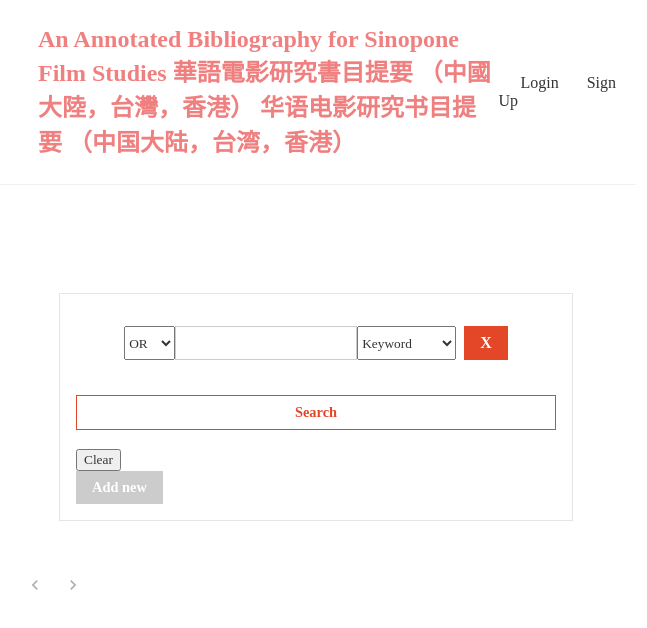
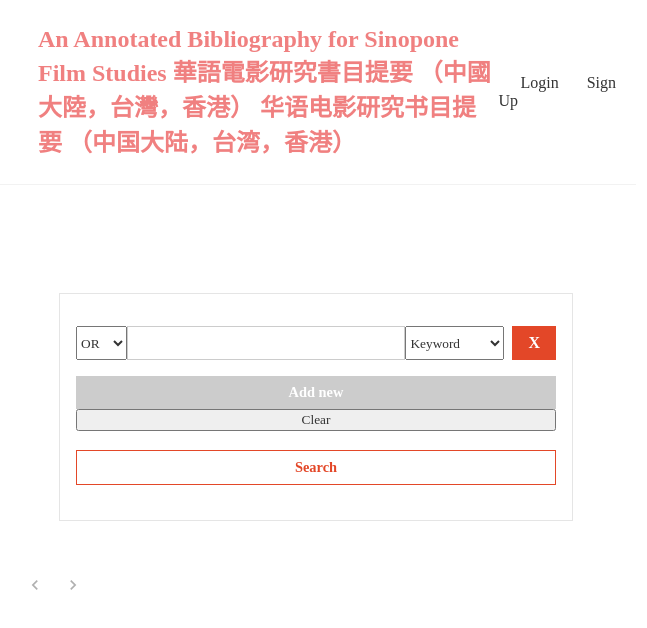
Before and after one commit to nicholasjdc/fim_collection, a React (Vite) app in the folder frontend/: page /booleanSearch in a window 1280 px wide. Shown: the top 628 px of the page, without its empty margins (324-971 px from the left). Built offline with nearby package versions, Linux system fonts and the light colour scheme.

Commit message:
added modular language code and subjects, allowed hiding subjects

```diff
--- a/frontend/src/function_helpers/handyVariables.ts
+++ b/frontend/src/function_helpers/handyVariables.ts
@@ -13,7 +13,6 @@ export const allLC = [
   'ncl',
   'jpn',
   'ctfal',
-  'worldcat',
   'duxiu',
   'zh-cn',
   'ja',
--- a/frontend/src/index.css
+++ b/frontend/src/index.css
@@ -70,7 +70,16 @@
   padding: 8px;
   cursor: pointer;
 }
-
+/* Subject list for edit and create*/
+.subject-list {
+  padding: 10px;
+  border-radius: 5px;
+  display: flex;
+  align-items: center;
+  flex-direction: column;
+  margin-bottom: 5px;
+  justify-content: space-between;
+}
 /* blog form */
 .create {
   max-width: 400px;
@@ -207,3 +216,111 @@
 .home .Collapsible {
   width: 100%;
 }
+
+/* Gray Box */
+.gray-box {
+  background-color: #f2f2f2;
+  padding: 10px;
+  border-radius: 5px;
+  display: flex;
+  align-items: center;
+  justify-content: space-between;
+}
+
+.gray-box button {
+  border: none;
+  background: none;
+  font-size: 1.2rem;
+  color: black;
+  cursor: pointer;
+}
+
+/* Boolean Input */
+.booleanInput form {
+  margin: 3rem auto;
+  width: 500px;
+  max-width: 80%;
+  padding: 1rem;
+  border: 1px solid rgba(0, 0, 0, 0.1);
+}
+.booleanInput form > div {
+  display: flex;
+}
+.booleanInput .input-group {
+  display: flex;
+  flex-direction: column;
+  margin: 1rem 0;
+}
+.booleanInput .input-group > label {
+  font-size: 0.9rem;
+  font-weight: 700;
+  margin-bottom: 0.3rem;
+}
+.booleanInput .input {
+  width: 100%;
+  display: flex;
+}
+.booleanInput .input > input {
+  padding: 0.3rem 0.5rem;
+  border: 1px solid rgba(0, 0, 0, 0.2);
+  width: 100%;
+}
+.booleanInput .input > input:focus {
+  outline: none;
+}
+.booleanInput .input > div {
+  padding: 0.5rem 1rem;
+  background: #e34728;
+  margin-left: 0.5rem;
+  color: #fff;
+  font-weight: 700;
+  cursor: pointer;
+}
+.booleanInput .add-btn {
+  padding: 0.5rem 1rem;
+  background: #ccc;
+  border: none;
+  font-size: 0.9rem;
+  color: #fff;
+  font-weight: 700;
+  cursor: pointer;
+}
+.booleanInput {
+  display: flex;
+  flex-direction: column;
+  justify-content: center;
+}
+.booleanInput .center {
+  display: flex;
+  flex-direction: column;
+  justify-content: center;
+}
+.booleanInput .submit-btn {
+  width: 100%;
+  padding: 0.5rem 1rem;
+  border: 1px solid #e34728;
+  background: #fff;
+  margin: 1.2rem 0;
+  color: #e34728;
+  font-size: 0.9rem;
+  font-weight: 700;
+  cursor: pointer;
+}
+.booleanInput .dialog-box {
+  margin: 0.5rem 0;
+  display: grid;
+  grid-template-columns: repeat(auto-fit, minmax(4rem, 1fr));
+  grid-gap: 1rem;
+}
+.booleanInput .dialog-box > input,
+.booleanInput .dialog-box > select {
+  padding: 0.5rem 0.5rem;
+  border: 1px solid rgba(0, 0, 0, 0.2);
+}
+.booleanInput .dialog-box > input:focus,
+.booleanInput .dialog-box > select:focus {
+  outline: none;
+}
+.booleanInput .hide {
+  display: none;
+}
--- a/frontend/src/screen_helpers/BooleanInputs.tsx
+++ b/frontend/src/screen_helpers/BooleanInputs.tsx
@@ -1,7 +1,6 @@
 import React from "react";
 import Input from "./Input";
-import '../screens/Input.css'
-export default function BooleanInputs({ formValues, handleChange, handleOperatorChange, handleTypeChange, handleDeleteField, handleAddField, handleSubmit, handleClear }) {
+export default function BooleanInputs({ formValues, handleChange, handleOperatorChange, handleTypeChange, handleDeleteField, handleAddField, handleSubmit, handleClear, hiddenFields }) {
   return (
     <div className="booleanInput">
       <form onSubmit={handleSubmit}>
@@ -19,20 +18,21 @@ export default function BooleanInputs({ formValues, handleChange, handleOperator
               deleteField={handleDeleteField}
             />
           ))}
+          {!hiddenFields['add'] && ( <button className="add-btn"  onClick={handleAddField} onSubmit={handleSubmit}>
+            Add new
+          </button>)}
+          {!hiddenFields['clear'] && ( <button className="clear-btn" onClick={handleClear}>
+            Clear
+          </button>)}
+          {!hiddenFields['searcb'] && (   <button type="submit" className="submit-btn">
+            Search
+          </button>)}
+
+          <p>{hiddenFields['add']}</p>
+
                   </div>
 
-          <p></p>
-          <button type="submit" className="submit-btn">
-            Search
-          </button>
-          <p></p>
-          <button className="clear-btn" onClick={handleClear}>
-            Clear
-          </button>
-          <p></p>
-          <button className="add-btn" onSubmit={(e) => "waoh"} onClick={handleAddField}>
-            Add new
-          </button>
+
 
       </form>
     </div>
--- /dev/null
+++ b/frontend/src/screen_helpers/GrayBox.tsx
@@ -0,0 +1,12 @@
+import React from 'react';
+
+const GrayBox = ({ text, onClose }) => {
+  return (
+    <div className="gray-box">
+      <p>{text}</p>
+      <button onClick={onClose}>&times;</button>
+    </div>
+  );
+};
+
+export default GrayBox;
--- a/frontend/src/screen_helpers/Input.tsx
+++ b/frontend/src/screen_helpers/Input.tsx
@@ -6,19 +6,19 @@ export default function Input({ objValue, onChange, onTypeChange, onOperatorChan
     <div className="input-group">
 
       <div className="input">
+
       <select onChange={(e) =>onOperatorChange(e, index)}>
               <option value="OR">OR</option>
               <option value="AND">AND</option>
               <option value="NOT">NOT</option>
             </select>
-        <input
+      <input
           type={type || "text"}
           value={value || ""}
           onChange={(e) => onChange(e, index)}
         />
         <select onChange = {(e) =>onTypeChange(e, index)}>
         <option value="keyword">Keyword</option>
-
         <option value="titleAgg">Title</option>
               <option value="ISBN">ISBN</option>
               <option value="subjects">Subject</option>
--- a/frontend/src/screens/BooleanSearch.tsx
+++ b/frontend/src/screens/BooleanSearch.tsx
@@ -1,6 +1,5 @@
 import { useEffect, useState } from "react";
 import Input from "../screen_helpers/Input";
-import './Input.css'
 import { createSearchParams, useSearchParams } from "react-router-dom";
 import { useAuthContext } from "../hooks/useAuthContext";
 import PageinatedBookList from "../screen_helpers/PageinatedBookList";
@@ -126,7 +125,7 @@ function BooleanSearch() {
   }, [search, user]);
   return (
     <div className="BooleanSearch">
-        {<BooleanInputs handleClear={handleClear}formValues={formValues} handleChange={handleChange} handleOperatorChange={handleOperatorChange} handleTypeChange={handleTypeChange} handleDeleteField={handleDeleteField} handleAddField={handleAddField} handleSubmit={handleSubmit}/>}
+        {<BooleanInputs hiddenFields={{}} handleClear={handleClear}formValues={formValues} handleChange={handleChange} handleOperatorChange={handleOperatorChange} handleTypeChange={handleTypeChange} handleDeleteField={handleDeleteField} handleAddField={handleAddField} handleSubmit={handleSubmit}/>}
 
       {<PageinatedBookList books={books} bookResultCount={bookResultCount} error={error} isPending={isPending} handlePageChange={handlePageChange} resultPageNumber={resultPageNumber} />}
     </div>
--- a/frontend/src/screens/Home.tsx
+++ b/frontend/src/screens/Home.tsx
@@ -21,6 +21,14 @@ const Home = () => {
   const [resultPageNumber, setResultPageNumber] = useState(1);
   const [search, setSearch] = useSearchParams();
   const [formValues, setFormValues] = useState([{
+    type: "keyword",
+    op: "OR",
+    value: "",
+  }, {
+    type: "keyword",
+    op: "OR",
+    value: "",
+  }, {
     type: "keyword",
     op: "OR",
     value: "",
@@ -132,11 +140,8 @@ const Home = () => {
 
   return (
     <div className="home">
-      <div className="search">
-        {<BooleanInputs handleClear={handleClear}handleSubmit = {handleSubmit}formValues={formValues} handleChange={handleChange} handleOperatorChange={handleOperatorChange} handleTypeChange={handleTypeChange} handleDeleteField={handleDeleteField} handleAddField={handleAddField}/>}
+        {<BooleanInputs hiddenFields = {{'add':true, 'clear':true}} handleClear={handleClear}handleSubmit = {handleSubmit}formValues={formValues} handleChange={handleChange} handleOperatorChange={handleOperatorChange} handleTypeChange={handleTypeChange} handleDeleteField={handleDeleteField} handleAddField={handleAddField}/>}
 
-
-      </div>
       {<PageinatedBookList books={books} bookResultCount={bookResultCount}
         resultPageNumber={resultPageNumber}
         handlePageChange={handlePageChange}
--- a/frontend/src/screens/Input.css
+++ /dev/null
@@ -1,87 +0,0 @@
-form {
-    margin: 3rem auto;
-    width: 500px;
-    max-width: 80%;
-    padding: 1rem;
-    border: 1px solid rgba(0, 0, 0, 0.1);
-  }
-  form > div {
-    display: flex;
-  }
-  .input-group {
-    display: flex;
-    flex-direction: column;
-    margin: 1rem 0;
-  }
-  .input-group > label {
-    font-size: 0.9rem;
-    font-weight: 700;
-    margin-bottom: 0.3rem;
-  }
-  .input {
-    width: 100%;
-    display: flex;
-  }
-  .input > input {
-    padding: 0.3rem 0.5rem;
-    border: 1px solid rgba(0, 0, 0, 0.2);
-    width: 100%;
-  }
-  .input > input:focus {
-    outline: none;
-  }
-  .input > div {
-    padding: 0.5rem 1rem;
-    background: #e34728;
-    margin-left: 0.5rem;
-    color: #fff;
-    font-weight: 700;
-    cursor: pointer;
-  }
-  .add-btn {
-    padding: 0.5rem 1rem;
-    background: #ccc;
-    border: none;
-    font-size: 0.9rem;
-    color: #fff;
-    font-weight: 700;
-    cursor: pointer;
-  }
-  .booleanInput {
-    display: flex;
-    flex-direction: column;
-    justify-content: center;
-  }
-  .center {
-    display: flex;
-    justify-content: center;
-  }
-  .submit-btn {
-    width: 100%;
-    padding: 0.5rem 1rem;
-    border: 1px solid #e34728;
-    background: #fff;
-    margin: 1.2rem 0;
-    color: #e34728;
-    font-size: 0.9rem;
-    font-weight: 700;
-    cursor: pointer;
-  }
-  .dialog-box {
-    margin: 0.5rem 0;
-    display: grid;
-    grid-template-columns: repeat(auto-fit, minmax(4rem, 1fr));
-    grid-gap: 1rem;
-  }
-  .dialog-box > input,
-  .dialog-box > select {
-    padding: 0.5rem 0.5rem;
-    border: 1px solid rgba(0, 0, 0, 0.2);
-  }
-  .dialog-box > input:focus,
-  .dialog-box > select:focus {
-    outline: none;
-  }
-  .hide {
-    display: none;
-  }
```
Also changed, not shown: frontend/src/screens/Create.tsx (+30 -5 lines), frontend/src/screens/Edit.tsx (+27 -5 lines), 1 other file (tests, documents, lock files or other folders).
